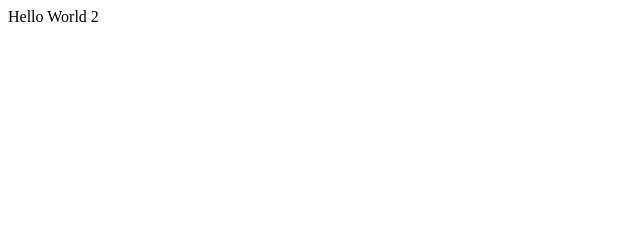
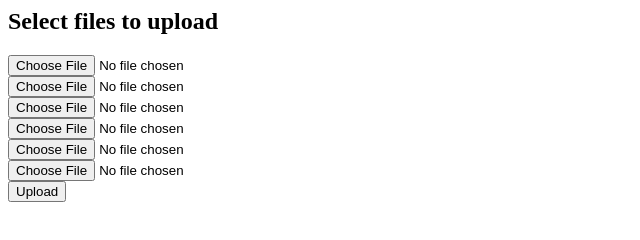
Before and after one commit to sathishk/nginx-image-processing, a plain HTML site: page src/index.html in a window 1280 px wide. Shown: the whole page, without its empty margins (0-640 px from the left). Drawn offline with Linux system fonts and the light colour scheme.

Commit message:
Pure Nginx File Upload

```diff
--- a/src/index.html
+++ b/src/index.html
@@ -1,12 +1,18 @@
-<!DOCTYPE html>
-<html lang="en">
-<head>
-    <meta charset="UTF-8">
-    <meta http-equiv="X-UA-Compatible" content="IE=edge">
-    <meta name="viewport" content="width=device-width, initial-scale=1.0">
-    <title>Hello</title>
-</head>
-<body>
-    Hello World 2
-</body>
+<html>
+  <head>
+    <title>Test upload</title>
+  </head>
+  <body>
+    <h2>Select files to upload</h2>
+    <form name="upload" method="POST" enctype="multipart/form-data" action="/upload">
+      <input type="file" name="file1"><br>
+      <input type="file" name="file2"><br>
+      <input type="file" name="file3"><br>
+      <input type="file" name="file4"><br>
+      <input type="file" name="file5"><br>
+      <input type="file" name="file6"><br>
+      <input type="submit" name="submit" value="Upload">
+      <input type="hidden" name="test" value="value">
+    </form>
+  </body>
 </html>
```
Also changed, not shown: README.md, 1 other file.
